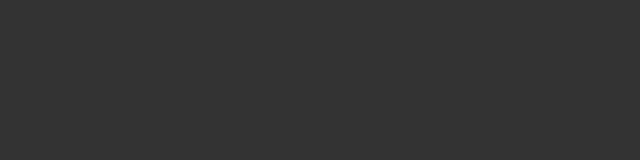
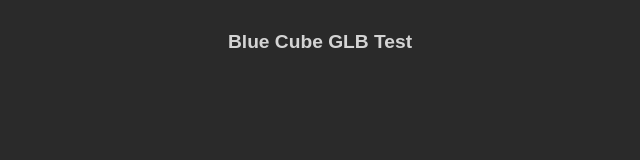
Before and after one commit to skanz-art/skanz-art.github.io, a plain HTML site: page experiments/011226_cube.html in a window 1280 px wide. Shown: the whole page, without its empty margins (320-960 px from the left). Drawn offline with Linux system fonts and the light colour scheme; some packages are replaced by stand-ins of ours; a script that the page names is missing.

Commit message:
Update 011226_cube.html

```diff
--- a/experiments/011226_cube.html
+++ b/experiments/011226_cube.html
@@ -3,33 +3,49 @@
 <head>
     <meta charset="UTF-8">
     <meta name="viewport" content="width=device-width, initial-scale=1.0">
-    <title>Blue Cube Experiment</title>
+    <title>Skanz Art - Blue Cube Test</title>
 
     <script type="module" src="https://ajax.googleapis.com/ajax/libs/model-viewer/3.4.0/model-viewer.min.js"></script>
 
     <style>
-        /* This ensures the 3D viewer takes up the full browser window */
         body {
             margin: 0;
-            background-color: #333; /* Dark grey background */
+            padding: 0;
+            background-color: #2a2a2a; /* Dark gray */
             height: 100vh;
+            width: 100vw;
             overflow: hidden;
+            display: flex;
+            flex-direction: column;
+            align-items: center;
+            justify-content: center;
+            font-family: sans-serif;
+            color: white;
         }
+
         model-viewer {
             width: 100%;
-            height: 100%;
+            height: 90%;
+            --poster-color: transparent;
+        }
+
+        h1 {
+            font-size: 1.2rem;
+            margin-top: 1rem;
+            opacity: 0.8;
         }
     </style>
 </head>
 <body>
 
+    <h1>Blue Cube GLB Test</h1>
+
     <model-viewer
         src="https://storage.googleapis.com/skanz-art-assets/quickstart-folder/blue_cube_GLB.glb"
-        alt="A 3D Blue Cube"
+        alt="A blue cube 3D model"
         auto-rotate
         camera-controls
-        shadow-intensity="1"
-        ar>
+        shadow-intensity="1">
     </model-viewer>
 
 </body>
```
